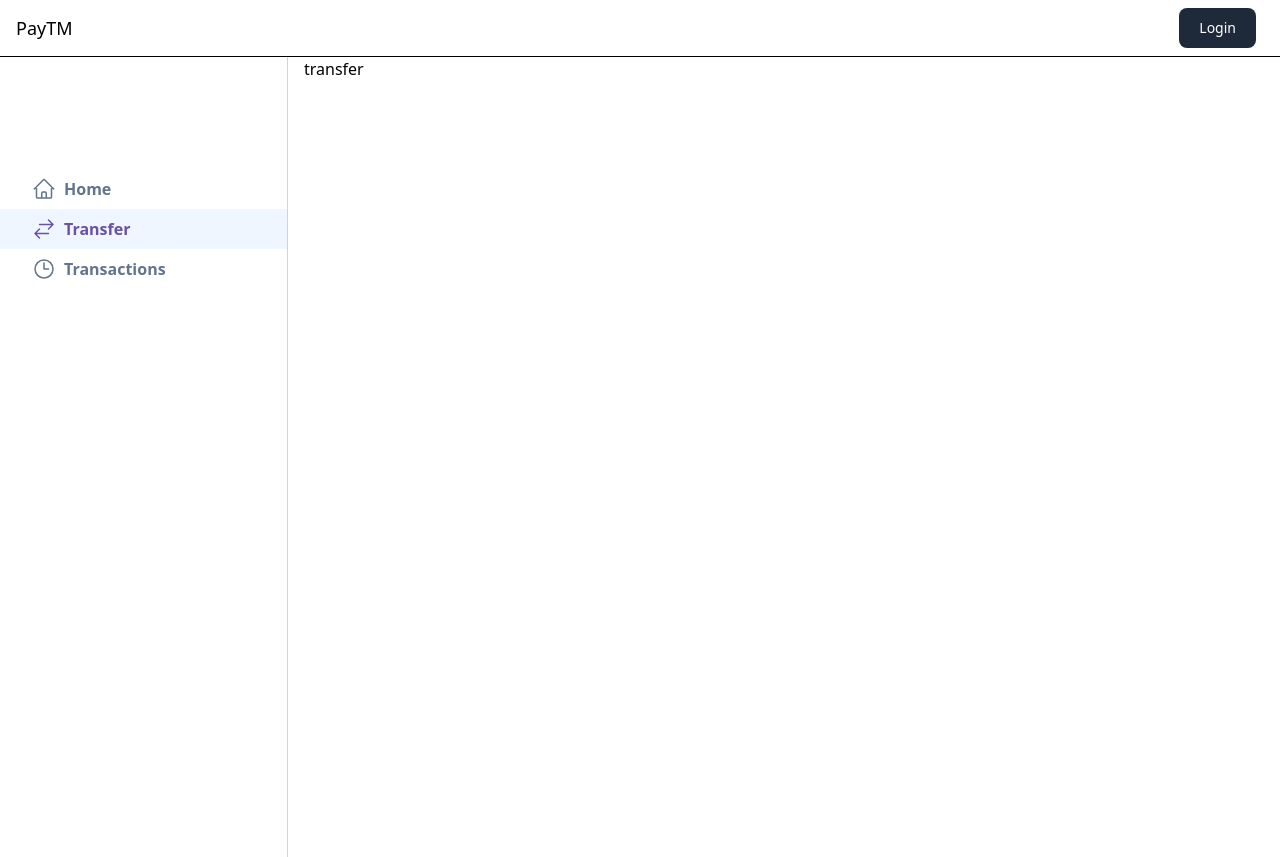
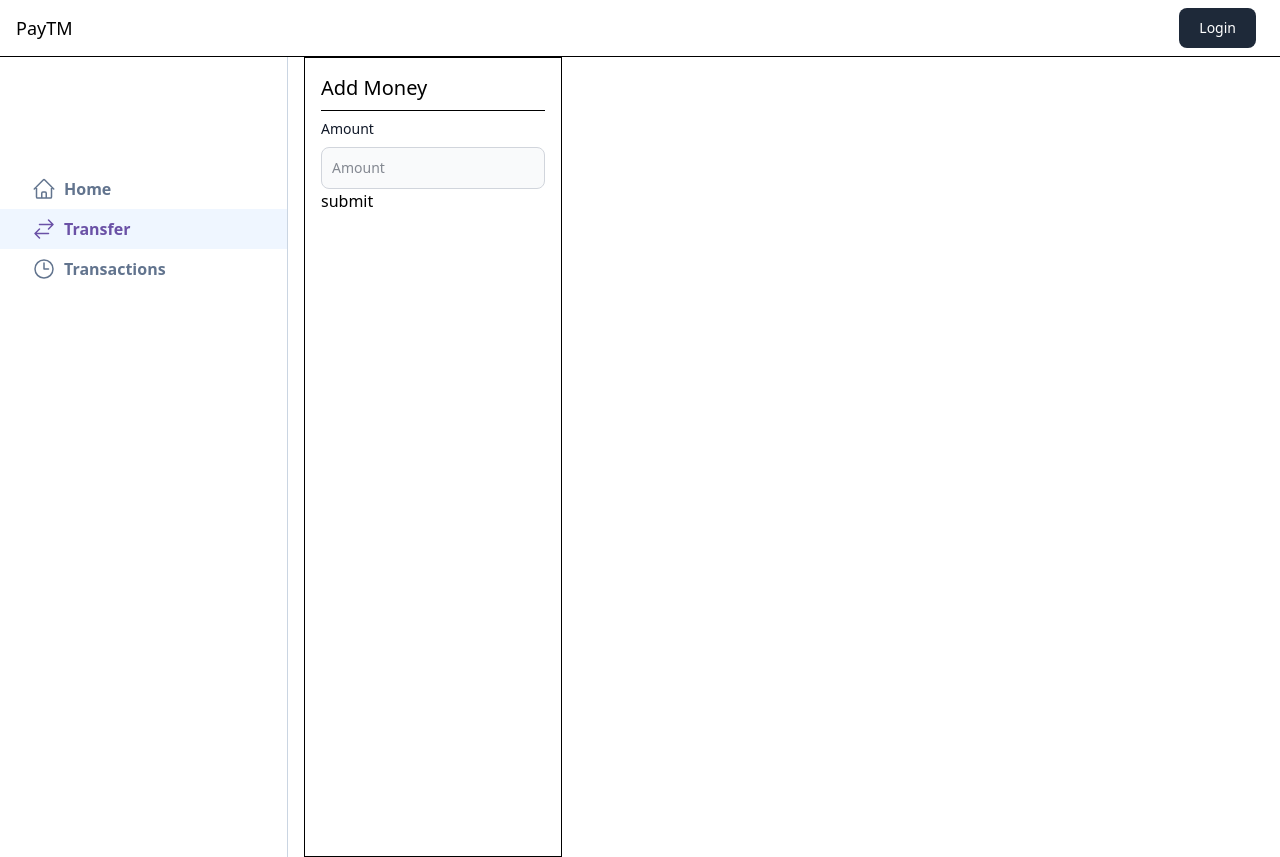
Before and after one commit to ayupandey12/Paynow, a Next.js app in the folder apps/web/: page /transfer in a window 1280 px wide. Built offline with nearby package versions, Linux system fonts and the light colour scheme; no server answers.

Commit message:
updated text ui and added it in addmoneycard and in trasfer page

```diff
--- a/apps/web/app/(dashboard)/transfer/page.tsx
+++ b/apps/web/app/(dashboard)/transfer/page.tsx
@@ -1,3 +1,5 @@
+import { AddMoneyCard } from "../../../components/AddMoneyCard";
+
 export default function transfer(){
-  return <div>transfer</div>
+  return <AddMoneyCard/>
 }
--- a/apps/web/components/AddMoneyCard.tsx
+++ b/apps/web/components/AddMoneyCard.tsx
@@ -1,10 +1,16 @@
 "use client"
 import {Card} from "@repo/ui/card"
 import {Text} from "@repo/ui/Text"
-import { useState } from "react"
+import { useEffect, useState } from "react"
+
 export const AddMoneyCard=()=>{
-    const [Amount,SetAmount]=useState(nu)
-    return <Card title="Add Money">
-       <Text id="Amount" label="Amount" placeholder="Amount" onChange={}/>
+    const [Amount,SetAmount]=useState<number|null>(null)
+   useEffect(() => {
+     console.log(Amount)
+   }, [Amount])
+
+        return <Card title="Add Money">
+       <Text id="Amount" label="Amount" placeholder="Amount" onChange={SetAmount}/>
+
     </Card>
 }
--- a/packages/ui/src/Text.tsx
+++ b/packages/ui/src/Text.tsx
@@ -6,7 +6,10 @@ export const Text=({label,placeholder,onChange,id}:{
     id:string
 })=>{
 return <div className="pt-2">
-    <label className="block mb-2 text-sm font-medium text-gray-900" htmlFor={id}>{label}</label>
-    <input required className="bg-gray-50 border border-gray-300 text-gray-900 text-sm rounded-lg focus:ring-blue-500 focus:border-blue-500 block w-full p-2.5" type="number" id={id} onChange={(e)=>{onChange(e.target.valueAsNumber||null)}} placeholder={placeholder} min={1} />
+    <form action="">
+        <label className="block mb-2 text-sm font-medium text-gray-900" htmlFor={id}>{label}</label>
+    <input required className="bg-gray-50 border border-gray-300 text-gray-900 text-sm rounded-lg focus:ring-blue-500 focus:border-blue-500 block w-full p-2.5" type="number" id={id} min={1} onChange={(e)=>{onChange(e.target.valueAsNumber||null)}} placeholder={placeholder}  />
+    <button type="submit">submit</button>
+    </form>
 </div>
 }
--- a/packages/ui/src/card.tsx
+++ b/packages/ui/src/card.tsx
@@ -9,7 +9,7 @@ export function Card({
 }): JSX.Element {
   return (<div  className="border p-4">
          <h1 className="text-xl border-b pb-2">{title}</h1>
-        <p>{children}</p>
+        {children}
   </div>
   );
 }
```
